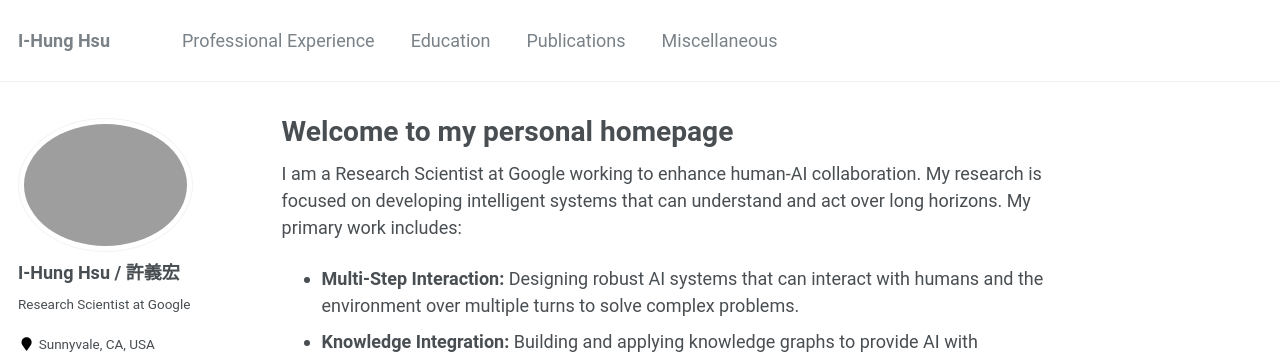
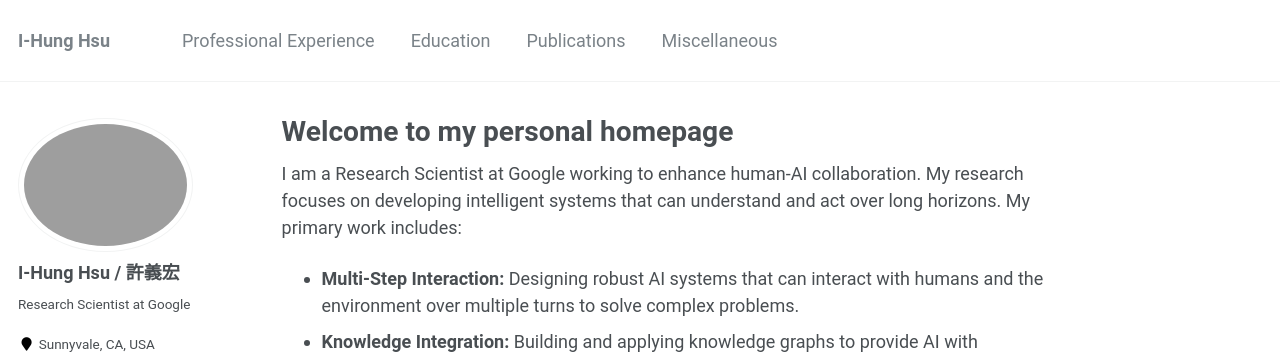
Before and after one commit to ihungalexhsu/ihungalexhsu.github.io, a Jekyll site: the page built from _pages/about.md, in a window 1280 px wide and 900 px high. Shown: the top 357 px of the window. Built offline with Jekyll 4.4.1, drawn with Linux system fonts in a browser that asks for light colours.

Commit message:
Update about.md

```diff
--- a/_pages/about.md
+++ b/_pages/about.md
@@ -9,7 +9,7 @@ redirect_from:
 ---
 
 <p align="left">
-I am a Research Scientist at Google working to enhance human-AI collaboration. My research is focused on developing intelligent systems that can understand and act over long horizons. My primary work includes:
+I am a Research Scientist at Google working to enhance human-AI collaboration. My research focuses on developing intelligent systems that can understand and act over long horizons. My primary work includes:
 </p>
 
 <ul>
```
